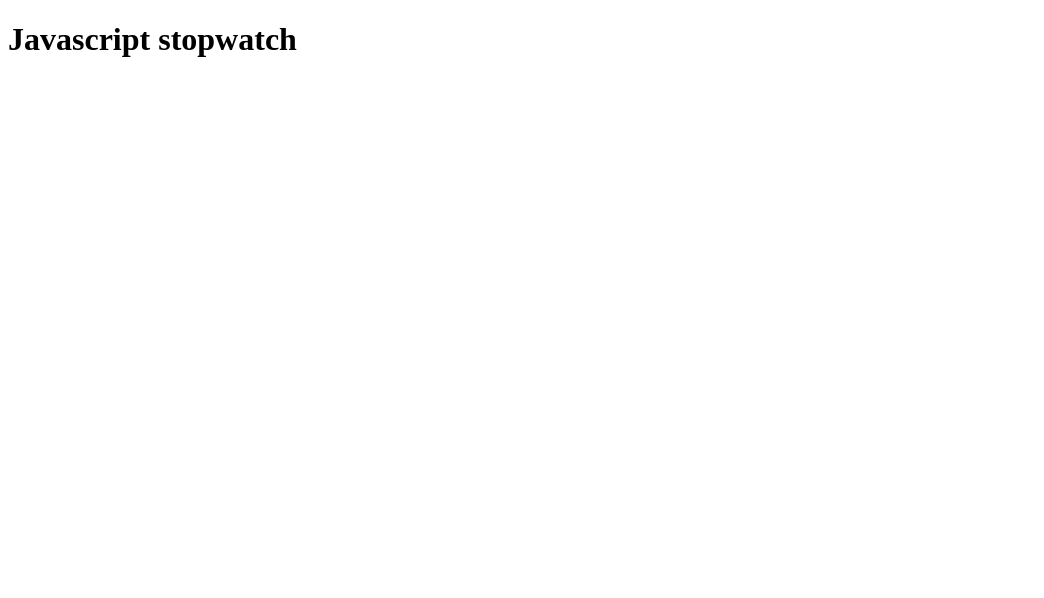
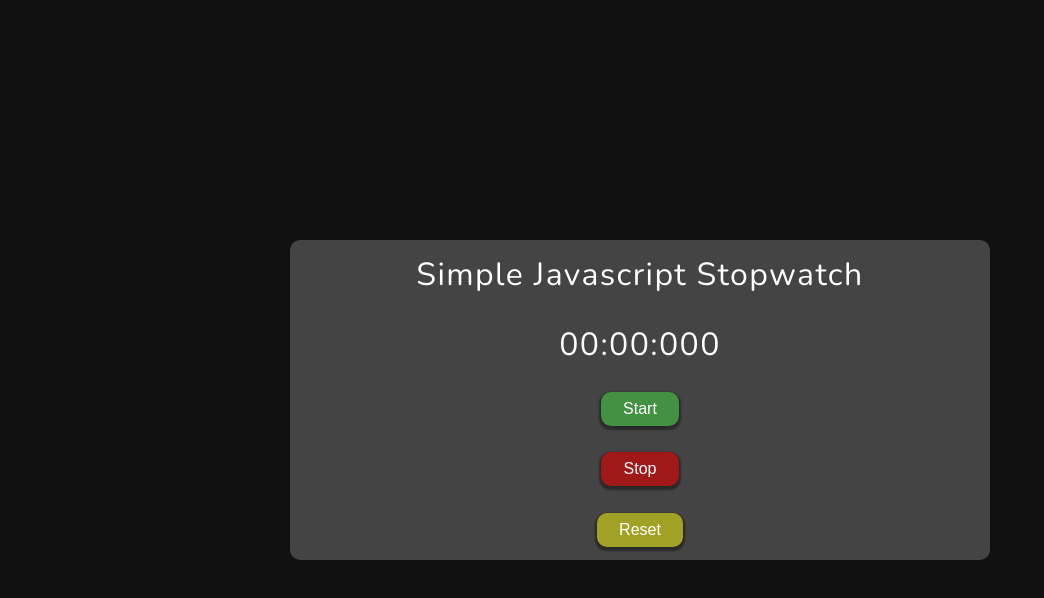
Before and after one commit to Dennisvw75/js-stopwatch, a plain HTML site: page index.html in a window 1280 px wide. Shown: the whole page, without its empty margins (0-1044 px from the left). Drawn offline with nearby package versions, Linux system fonts and the light colour scheme.

Commit message:
Finished the stopwatch

```diff
--- a/app.js
+++ b/app.js
@@ -0,0 +1,57 @@
+'user strict';
+// Button listeners
+const startBTN = document.querySelector('.start');
+const stopBTN = document.querySelector('.stop');
+const resetBTN = document.querySelector('.reset');
+// Inserting DOM elements
+const minutesEL = document.querySelector('.minutes');
+const secondsEL = document.querySelector('.seconds');
+const milisecondsEL = document.querySelector('.miliseconds');
+
+// Starting values
+minutesEL.textContent = '00:';
+secondsEL.textContent = '00:';
+milisecondsEL.textContent = '000';
+
+// GLobal trackers
+let min = 0;
+let sec = 0;
+let mili = 0;
+
+function startStopwatch() {
+  mili += 10;
+  if (mili === 1000) {
+    sec++;
+    mili = 0;
+  }
+  if (sec === 60) {
+    min++;
+    sec = 0;
+  }
+  if (min < 10) {
+    minutesEL.textContent = '0' + min + ':';
+  } else {
+    minutesEL.textContent = min + ':';
+  }
+
+  if (sec < 10) {
+    secondsEL.textContent = '0' + sec + ':';
+  } else {
+    secondsEL.textContent = sec + ':';
+  }
+  milisecondsEL.textContent = mili;
+}
+
+startBTN.addEventListener('click', function () {
+  action = setInterval(startStopwatch, 10);
+});
+
+stopBTN.addEventListener('click', function () {
+  clearInterval(action);
+});
+
+resetBTN.addEventListener('click', function () {
+  minutesEL.textContent = '00:';
+  secondsEL.textContent = '00:';
+  milisecondsEL.textContent = '000';
+});
--- a/index.html
+++ b/index.html
@@ -4,9 +4,26 @@
     <meta charset="UTF-8" />
     <meta http-equiv="X-UA-Compatible" content="IE=edge" />
     <meta name="viewport" content="width=device-width, initial-scale=1.0" />
+    <link rel="preconnect" href="https://fonts.gstatic.com" />
+    <link
+      href="https://fonts.googleapis.com/css2?family=Nunito:wght@300;400;700&display=swap"
+      rel="stylesheet"
+    />
+    <link rel="stylesheet" href="style.css" />
     <title>Stopwatch</title>
   </head>
   <body>
-    <h1>Javascript stopwatch</h1>
+    <div class="container">
+      <h1>Simple Javascript Stopwatch</h1>
+      <div class="timer">
+        <span class="minutes"></span>
+        <span class="seconds"></span>
+        <span class="miliseconds"></span>
+      </div>
+      <button class="btn start">start</button>
+      <button class="btn stop">stop</button>
+      <button class="btn reset">reset</button>
+    </div>
+    <script src="app.js"></script>
   </body>
 </html>
--- a/style.css
+++ b/style.css
@@ -0,0 +1,89 @@
+* {
+  padding: 0;
+  margin: 0;
+  box-sizing: border-box;
+}
+
+body {
+  min-height: 100vh;
+  display: flex;
+  justify-content: center;
+  align-items: center;
+  font-family: 'Nunito', sans-serif;
+  font-size: 100%;
+  color: #fff;
+  letter-spacing: 1.4px;
+  background: #111;
+}
+.container {
+  min-height: 40vh;
+  width: 700px;
+  background: #444;
+  border-radius: 10px;
+  display: flex;
+  flex-direction: column;
+  align-items: center;
+  justify-content: space-around;
+}
+
+.timer {
+  display: flex;
+}
+
+h1 {
+  font-weight: 400;
+  text-align: center;
+}
+
+p {
+  font-size: 2rem;
+  font-weight: 400;
+}
+
+.btn {
+  font-size: 1rem;
+  text-transform: capitalize;
+  color: inherit;
+  padding: 0.5rem 1.4rem;
+  border: none;
+  border-radius: 10px;
+  cursor: pointer;
+  box-shadow: 0px 2px 2px 2px rgba(0, 0, 0, 0.4);
+  transition: all 0.3s ease-in-out;
+}
+
+.start {
+  background: rgb(67, 145, 67);
+}
+.start:hover {
+  background: #fff;
+  color: rgb(67, 145, 67);
+  transform: scale(1.1) translateY(-2px);
+}
+
+.stop {
+  background: rgb(161, 24, 24);
+}
+.stop:hover {
+  background: #fff;
+  color: rgb(161, 24, 24);
+  transform: scale(1.1) translateY(-2px);
+}
+
+.reset {
+  background: rgb(161, 161, 38);
+}
+.reset:hover {
+  background: #fff;
+  color: rgb(161, 161, 38);
+  transform: scale(1.1) translateY(-2px);
+}
+.minutes {
+  font-size: 2rem;
+}
+.seconds {
+  font-size: 2rem;
+}
+.miliseconds {
+  font-size: 2rem;
+}
```
